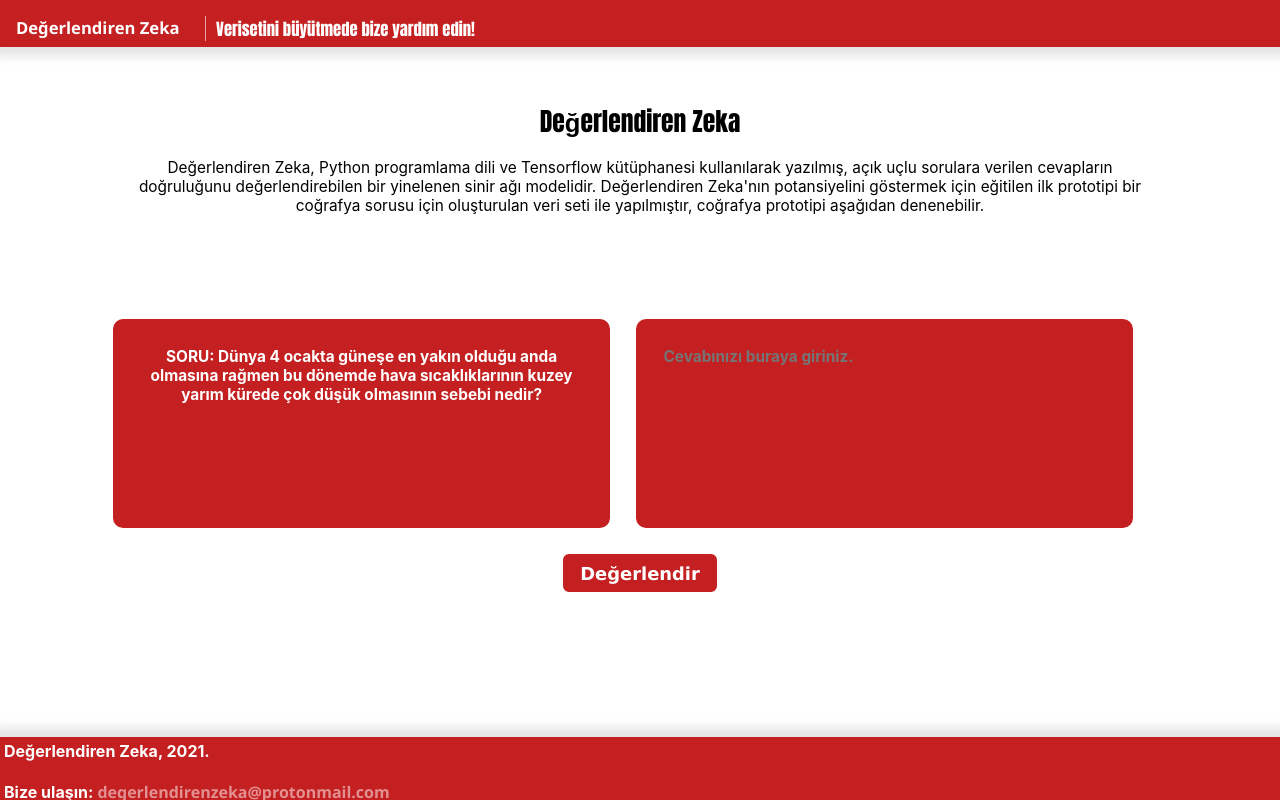
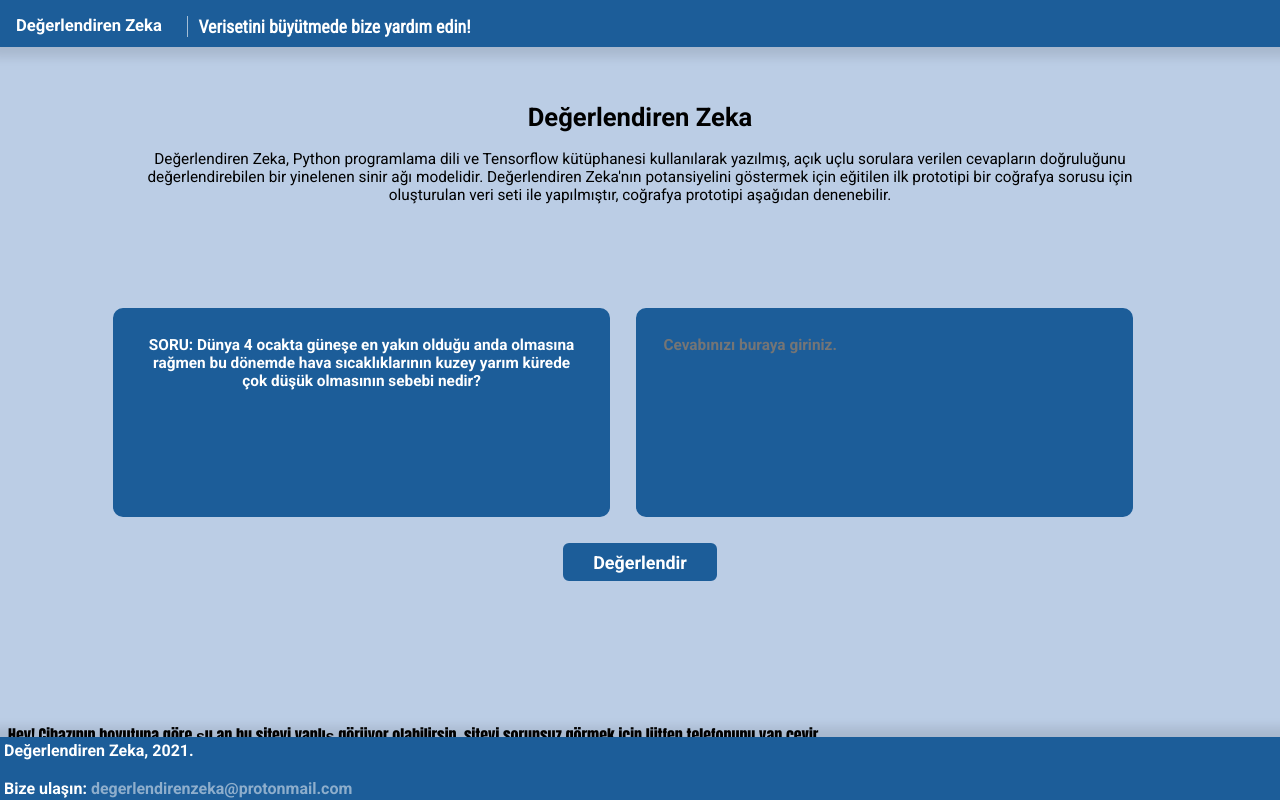
Before and after one commit to konstantinlevin77/degerlendirenzeka, a Flask app: page / in a window 1280 px wide. Run offline with Flask 2, Linux system fonts and the light colour scheme; parts of the project's set-up code (start-up, migrations or seed data) failed here and were passed over.

Commit message:
Default font has been changed to 'Roboto' which is got from Google Fonts. Color palette was changed.

```diff
--- a/app/static/scripts/renderDataComponents.js
+++ b/app/static/scripts/renderDataComponents.js
@@ -1,6 +1,7 @@
 function fetchAndApply() {
 
-    const API_KEY = "API_KEY_HERE"
+    //const API_KEY = "API_KEY_HERE"
+    const API_KEY = "4KJG4U1438FGJXFH4RUFGJWHGTUAKGJFNVHJK125G34";
 
     fetch(`https://degerlendirenzeka-deploy.herokuapp.com/api/database/getAllQuestions?apikey=${API_KEY}`)
         .then(response => response.json())
@@ -30,6 +31,7 @@ function renderElements(data) {
 
         let textAreaElement = document.createElement("textarea");
         textAreaElement.setAttribute("class", "question-textarea");
+        textAreaElement.setAttribute("placeholder","Cevabınızı buraya giriniz.");
 
         let pushButtonElement = document.createElement("button");
         pushButtonElement.setAttribute("class", "question-button");
--- a/app/static/stylesheets/styles.css
+++ b/app/static/stylesheets/styles.css
@@ -1,5 +1,5 @@
 .navbar{
-    background-color: #C42021;
+    background-color: #1C5D99;
     position: fixed;
     top: 0;
     left: 0;
@@ -13,13 +13,17 @@
 
 }
 
+body {
+    background-color: #BBCDE5;
+}
+
 
 .navbar-logo{
     float:left;
     width: auto;
     margin-right: 0.10vw;
     margin: 1vw;
-    font-family: 'Segoe UI', Tahoma, Geneva, Verdana, sans-serif;
+    font-family: 'Roboto', sans-serif;
     font-size: 1.3vw;
     font-weight: bold;
 }
@@ -28,9 +32,9 @@
     float:left;
     width: auto;
     padding-left: 10px;
-    font-size: 1.3vw;
+    font-size: 1.4vw;
     margin:1vw;
-    font-family: Impact, Haettenschweiler, 'Arial Narrow Bold', sans-serif;
+    font-family: 'Roboto Condensed', sans-serif;
     font-weight: bold;
     color: white;
     text-decoration: none;
@@ -43,7 +47,7 @@
     text-align: center;
     margin-left: 3vw;
     margin-right: 3vw;
-    font-family: Impact, Haettenschweiler, 'Arial Narrow Bold', sans-serif;
+    font-family: 'Roboto', sans-serif;
     margin-top: 8vw;
 }
 
@@ -52,7 +56,7 @@
     margin-left: 10vw;
     margin-right: 10vw;
     text-align: center;
-    font-family: -apple-system, BlinkMacSystemFont, 'Segoe UI', Roboto, Oxygen, Ubuntu, Cantarell, 'Open Sans', 'Helvetica Neue', sans-serif;
+    font-family: 'Roboto', sans-serif;
 }
 
 .main-container{
@@ -81,9 +85,9 @@
     color:white;
 
     font-weight: bold;
-    font-family: -apple-system, BlinkMacSystemFont, 'Segoe UI', Roboto, Oxygen, Ubuntu, Cantarell, 'Open Sans', 'Helvetica Neue', sans-serif;
-    border: 2px solid #C42021;
-    background-color: #C42021;
+    font-family: 'Roboto', sans-serif;
+    border: 2px solid #1C5D99;
+    background-color: #1C5D99;
     border-radius: 10px;
 }
 
@@ -93,9 +97,9 @@
     resize:none;
     display: flex;
     font-weight: bold;
-    font-family: -apple-system, BlinkMacSystemFont, 'Segoe UI', Roboto, Oxygen, Ubuntu, Cantarell, 'Open Sans', 'Helvetica Neue', sans-serif;
+    font-family: 'Roboto', sans-serif;
     width:40%;
-    background-color: #C42021;
+    background-color: #1C5D99;
     height: 12vw;
 
     font-size: 1.2vw;
@@ -104,18 +108,18 @@
     padding:2vw;
 
     margin: 2vw;
-    border: 2px solid #C42021;
+    border: 2px solid #1C5D99;
     border-radius: 10px;
 }
 
 
 #send-button{
     text-align: center;
-    background-color: #C42021;
+    background-color: #1C5D99;
     color: white;
-    border: 2px solid #C42021;
+    border: 2px solid #1C5D99;
     border-radius: 6px;
-    font-family: Verdana, Geneva, Tahoma, sans-serif;
+    font-family: 'Roboto', sans-serif;
     font-weight: bold;
     font-size: 1.4vw;
     height: 3vw;
@@ -124,12 +128,12 @@
 }
 
 #send-button:hover{
-    background-color: black;
-    border: 2px solid black;
+    background-color: #222222;
+    border: 2px solid #222222;
 }
 
 .footer{
-    background-color: #C42021;
+    background-color: #1C5D99;
     position: fixed;
     bottom: 0;
     left: 0;
@@ -138,7 +142,7 @@
     height: 4.3vw;
     padding: 4px;
     z-index: 999;
-    font-family: -apple-system, BlinkMacSystemFont, 'Segoe UI', Roboto, Oxygen, Ubuntu, Cantarell, 'Open Sans', 'Helvetica Neue', sans-serif;
+    font-family: 'Roboto', sans-serif;
     color:rgba(255, 255, 255, 1);
     box-shadow: 0px 0px 10px 10px rgba(0, 0, 0, 0.1);
 
@@ -147,7 +151,7 @@
 }
 
 .footer-sub-text{
-    font-family: 'Segoe UI', Tahoma, Geneva, Verdana, sans-serif;
+    font-family: 'Roboto', sans-serif;
     color: rgba(255,255,255,.5);
 }
 
@@ -156,5 +160,5 @@
     margin-bottom: 10%;
     text-align: center;
     font-weight: bold;
-    font-family: -apple-system, BlinkMacSystemFont, 'Segoe UI', Roboto, Oxygen, Ubuntu, Cantarell, 'Open Sans', 'Helvetica Neue', sans-serif;
+    font-family: 'Roboto', sans-serif;
 }
--- a/app/templates/index.html
+++ b/app/templates/index.html
@@ -6,8 +6,10 @@
     <meta http-equiv="X-UA-Compatible" content="IE=edge">
     <meta name="viewport" content="width=device-width, initial-scale=1.0">
 
+    <link rel="preconnect" href="https://fonts.googleapis.com">
+    <link rel="preconnect" href="https://fonts.gstatic.com" crossorigin>
+    <link href="https://fonts.googleapis.com/css2?family=Roboto+Condensed&family=Roboto:wght@400;700&display=swap" rel="stylesheet">
     <link rel="stylesheet" href="../static/stylesheets/styles.css">
-
     <script src="/static/scripts/orientationController.js"></script>
     <script src="/static/scripts/sendModel.js"></script>
     <title>Değerlendiren Zeka</title>
@@ -55,8 +57,10 @@
             Değerlendiren Zeka, 2021. <br><br>
             <span>Bize ulaşın:</span><span class="footer-sub-text"> degerlendirenzeka@protonmail.com</span>
         </div>
-            <div id="portrait-content" style="font-family: Impact, Haettenschweiler, 'Arial Narrow Bold', sans-serif; font-weight: bold;">
-                Hey! Cihazının boyutuna göre şu an bu siteyi yanlış görüyor olabilirsin, siteyi sorunsuz görmek için lütfen telefonunu yan çevir.
+        <div id="portrait-content"
+            style="font-family: Impact, Haettenschweiler, 'Arial Narrow Bold', sans-serif; font-weight: bold;">
+            Hey! Cihazının boyutuna göre şu an bu siteyi yanlış görüyor olabilirsin, siteyi sorunsuz görmek için lütfen
+            telefonunu yan çevir.
         </div>
     </div>
 
```
Also changed, not shown: app/static/stylesheets/helpus-styles.css (+10 -11 lines), app/templates/helpus.html (+8 -0 lines), 1 other file. Lines whose indentation alone changed are shown as unchanged.
